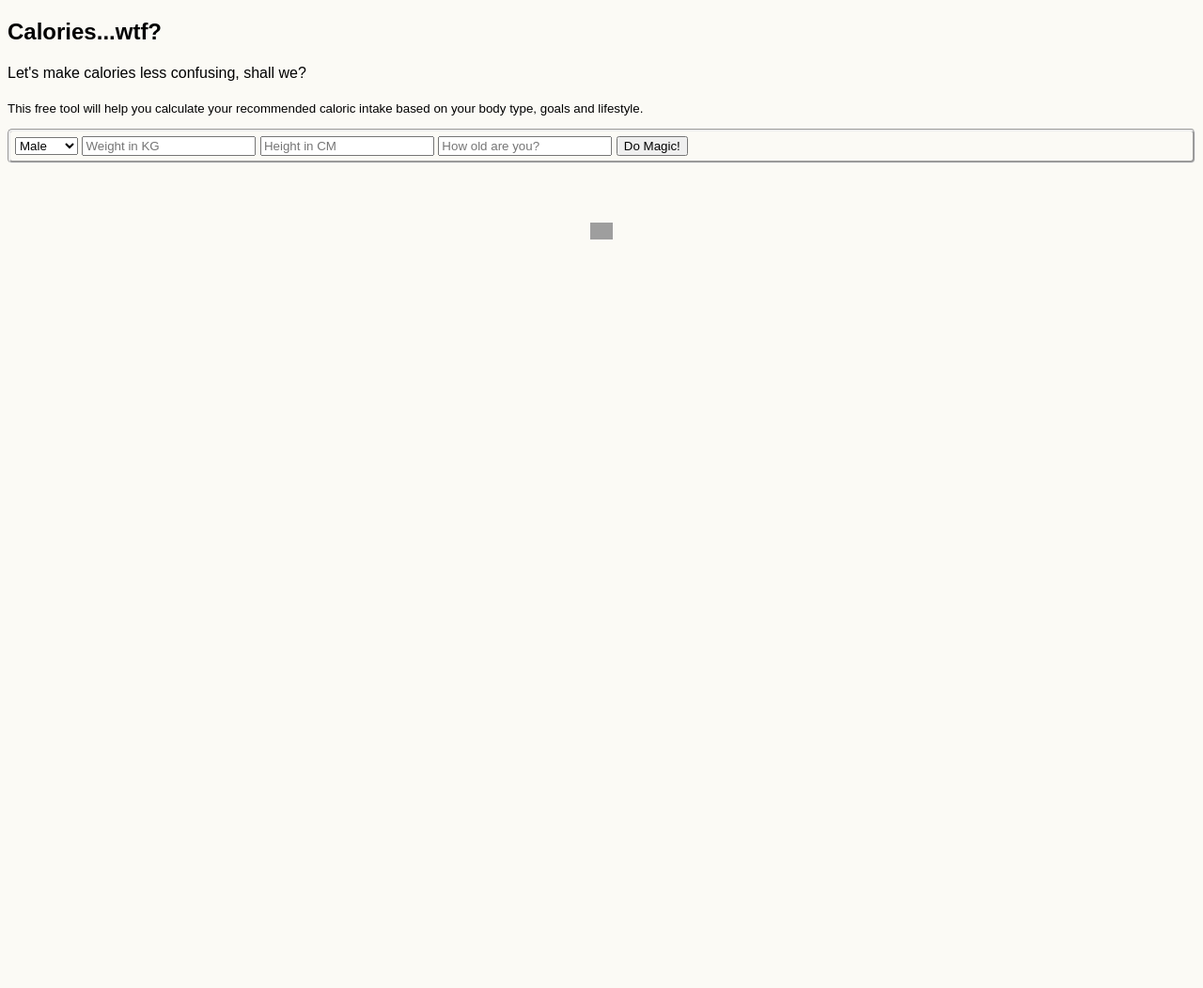
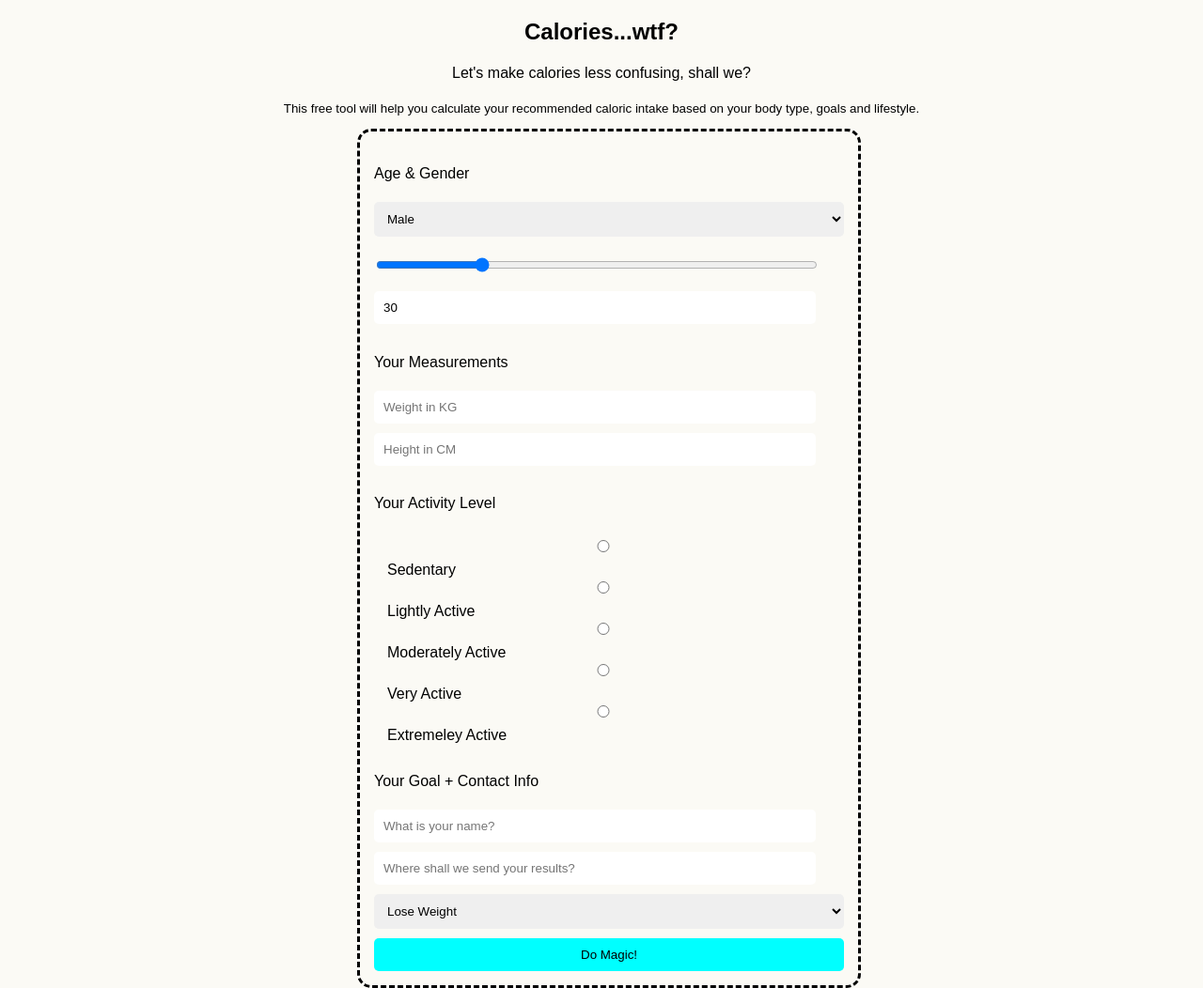
Before and after one commit to jonahcockshaw/calories.wtf, a plain HTML site: page index.html in a window 1280 px wide. Shown: the top 1052 px of the page at 94% size. Before the commit the page ends 800 px from the top, so only its background shows below. Drawn offline with Linux system fonts and the light colour scheme; grey boxes are pictures that could not be loaded.

Commit message:
Added additional form fields. Not yet connected to formula.

```diff
--- a/index.html
+++ b/index.html
@@ -49,10 +49,48 @@ p {
     font-size: smaller;
 }
 
+.form-section {
+    width: 100vw;
+    display: grid;
+    justify-content: center;
+}
+
 form {
+    border-radius: 15px;
+    border-style:dashed;
+    padding: 15px;
+    display: grid;
+    justify-content: center;
+    width: fit-content;
+    width: 500px;
+}
+
+input {
     border-radius: 5px;
-    border-style: groove;
-    padding: 5px;
+    border-style: none;
+    padding: 10px;
+    margin-bottom: 10px;
+    width: 450px;
+}
+
+select {
+    border-radius: 5px;
+    border-style: none;
+    padding: 10px;
+    margin-bottom: 10px;
+}
+
+.activity-select {
+    display: grid;
+    justify-content: left;
+    border-style: none;
+}
+
+button {
+    background-color: aqua;
+    padding: 10px;
+    border-radius: 5px;
+    border-style: none;
 }
 
 footer {
@@ -65,20 +103,49 @@ footer {
     </style>
 </head>
 <body>
-    <section>
+    <section class="hero">
         <h1>Calories...wtf?</h1>
         <h4>Let's make calories less confusing, shall we?</h4>
         <p>This free tool will help you calculate your recommended caloric intake based on your body type, goals and lifestyle.</p>
     </section>
-    <section>
+    <section class="form-section">
         <form class="form" id="bmrForm" onsubmit="calcBMR()">
+
+            <!--Enter Age and Gender-->
+            <h4>Age & Gender</h4>
             <select name="gender" id="gender">
                 <option value="male">Male</option>
                 <option value="female">Female</option>
             </select>
+            <input type="range" id="age" name="amountRange" min="16" max="80" value="30" oninput="this.form.amountInput.value=this.value">
+            <input type="number" id="age" name="amountInput" min="16" max="80" value="30" oninput="this.form.amountRange.value=this.value">
+
+            <!--Enter Height and Weight-->
+            <h4>Your Measurements</h4>
             <input type="number" id="weight" placeholder="Weight in KG" required>
             <input type="number" id="height" placeholder="Height in CM" required>
-            <input type="number" id="age" placeholder="How old are you?" required>
+
+            <!--Enter Activity Levels-->
+            <h4>Your Activity Level</h4>
+            <fieldset class="activity-select" id="activity">
+                <label><input type="radio" value="sedentary" name="activity">Sedentary</label>
+                <label><input type="radio" value="lightly active" name="activity">Lightly Active</label>
+                <label><input type="radio" value="moderately active" name="activity">Moderately Active</label>
+                <label><input type="radio" value="very active" name="activity">Very Active</label>
+                <label><input type="radio" value="extremeley active" name="activity">Extremeley Active</label>
+            </fieldset>
+
+            <!--Enter Goal and Contact Info-->
+            <h4>Your Goal + Contact Info</h4>
+                <input type="text" placeholder="What is your name?">
+                <input type="email" placeholder="Where shall we send your results?">
+                <select name="goal" id="goal">
+                    <option value="lose">Lose Weight</option>
+                    <option value="gain">Gain Muscle</option>
+                    <option value="maintain">Maintain</option>
+                </select>
+
+                <!--Submit Button-->
             <button type="submit" id="submitBtn">Do Magic!</button>
         </form>
         <p id="output"></p>
```
